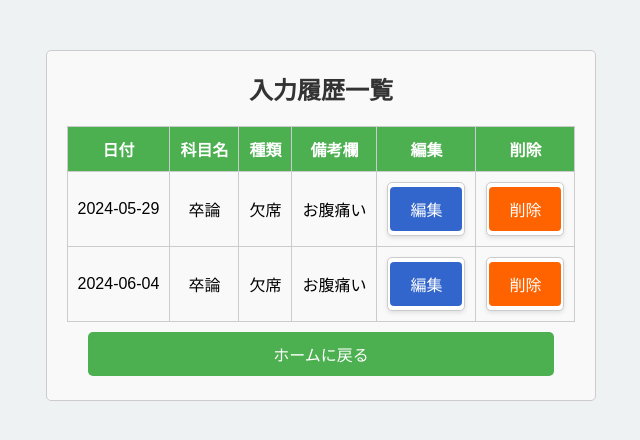
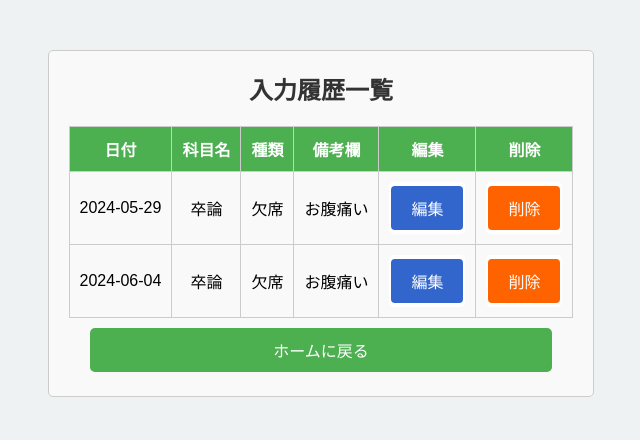
Before and after one commit to DogoShota/Attendance_app, a PHP site: page /history.php in a window 1280 px wide. Shown: the top 440 px of the page, without its empty margins (319-959 px from the left). Run offline with PHP 8.4, Linux system fonts and the light colour scheme; the visitor is signed in with stand-in values (Sample User, id 1); data comes from the database, SQL or seed files in the repository.

Commit message:
box-shadowを削除

```diff
--- a/style.css
+++ b/style.css
@@ -37,7 +37,6 @@ form {
     padding: 20px;
     border: 1px solid #ccc;
     border-radius: 5px;
-    box-shadow: 0 2px 4px rgba(0, 0, 0, 0.1);
     width: 300px;
     margin-top: 20px;
 }
@@ -120,6 +119,7 @@ input[type="text"], input[type="password"], input[type="date"] {
 
 /* フォームのスタイルを修正 */
 .delete-form, .edit-form {
+    border: none;
     display: inline-block;
     margin: 0;
     padding: 0;
```
